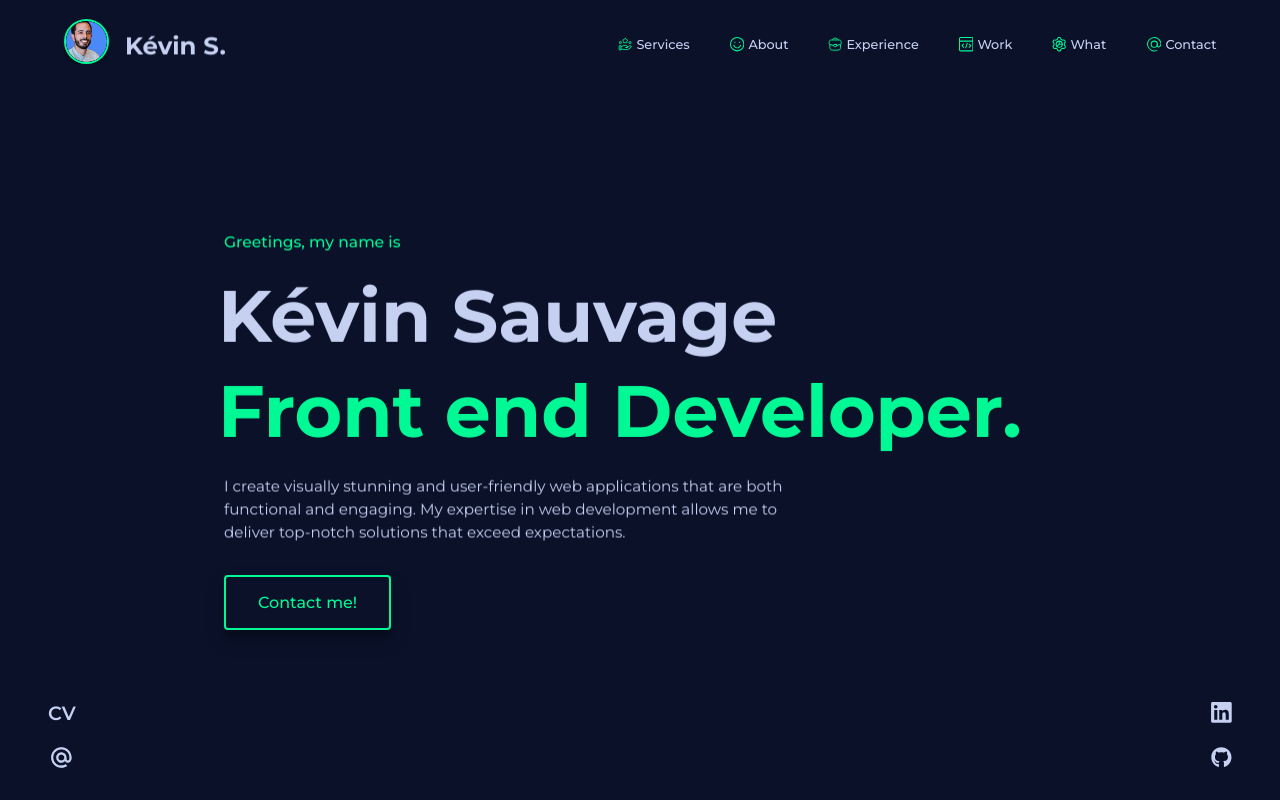
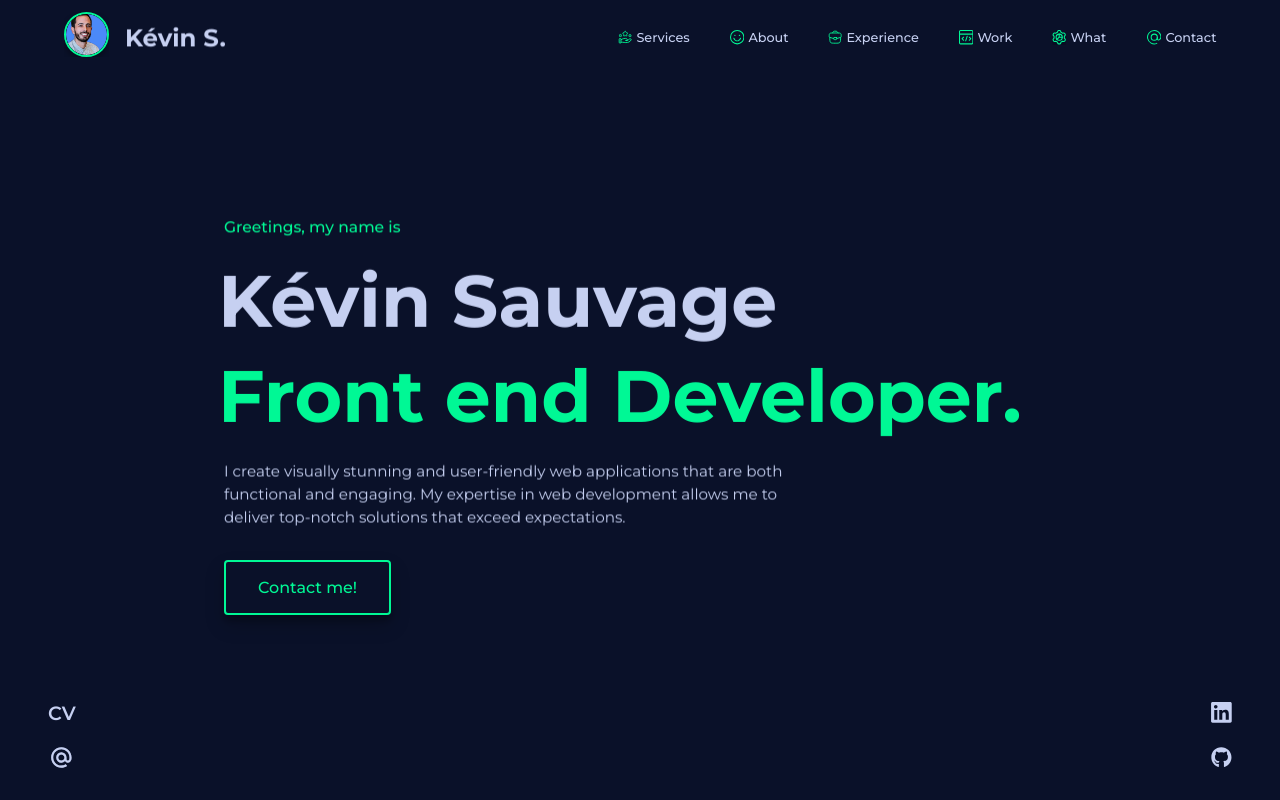
Before and after one commit to kevinsauvage/next-portfolio, a Next.js app: page / in a window 1280 px wide. Shown: the top 800 px of the page. Built offline with nearby package versions, Linux system fonts and the light colour scheme.

Commit message:
change header height

```diff
--- a/styles/variables.scss
+++ b/styles/variables.scss
@@ -7,4 +7,4 @@ $radius_1: 20px;
 $radius_2: 8px;
 $radius_3: 4px;
 
-$header-height: 90px;
+$header-height: 75px;
```
